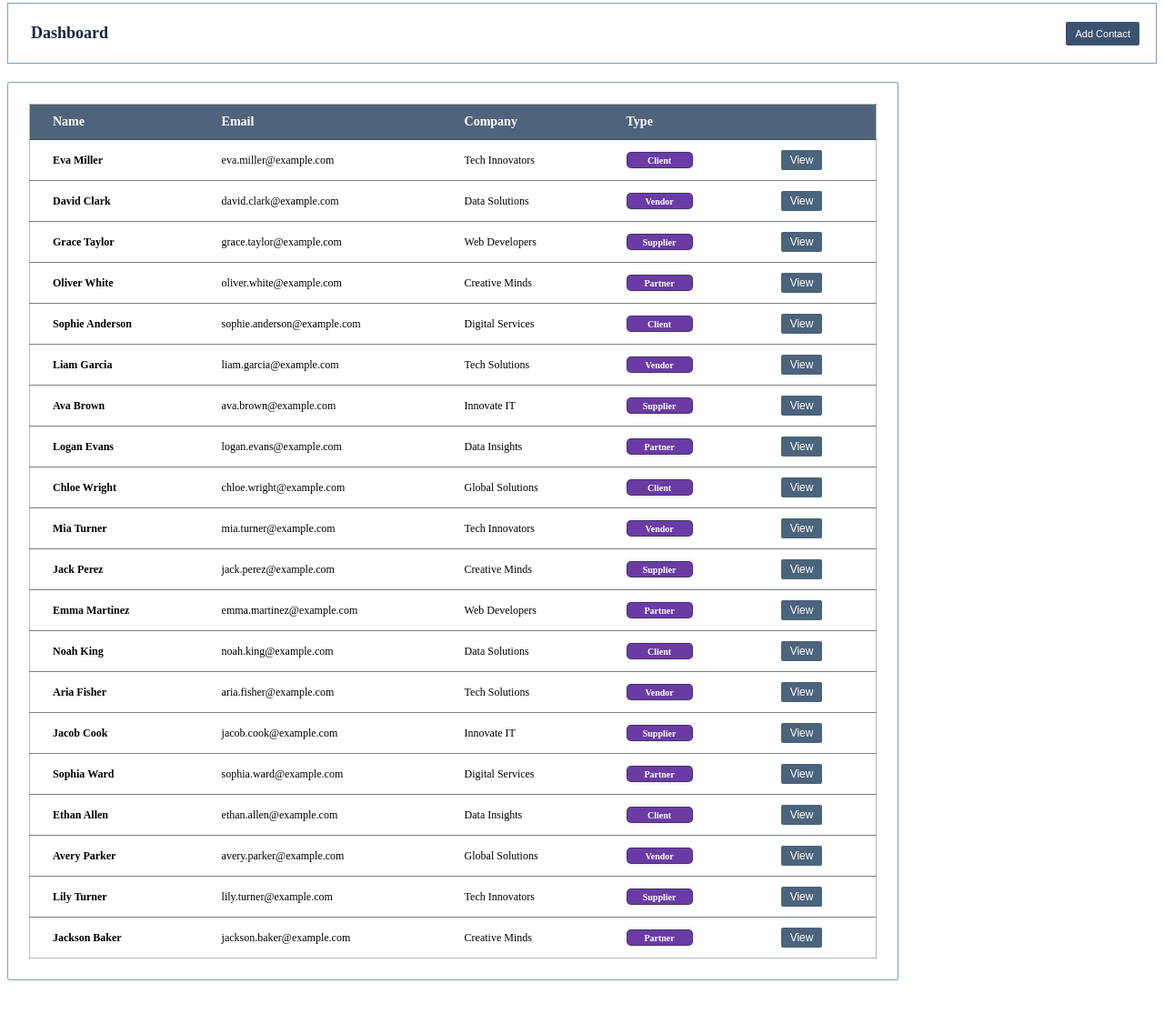
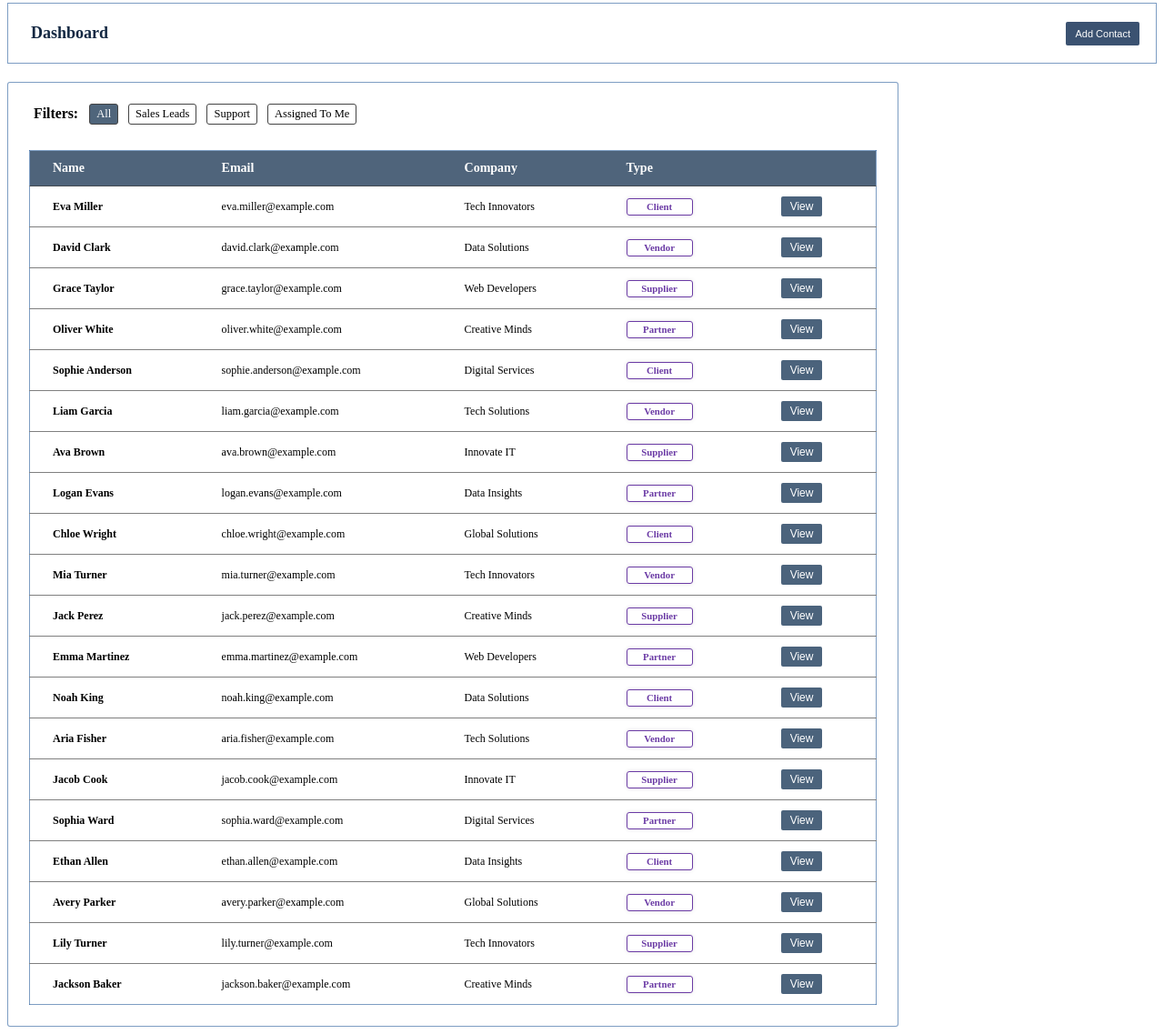
Before and after one commit to tarequerobinson/info2180-finalproject, a PHP site: page /screens/dashboard.php in a window 1280 px wide. Shown: the whole page at 91% size. Before the commit the page ends 1078 px from the top, so only its background shows below. Run offline with PHP 8.4, Linux system fonts and the light colour scheme; data comes from the database, SQL or seed files in the repository; data that the repository does not hold is empty.

Commit message:
Added filter bar in dashbaord and minor ui adjustments

```diff
--- a/css/dashboard.css
+++ b/css/dashboard.css
@@ -42,10 +42,50 @@
     padding: 23px;
 }
 
+#dashFilter {
+    display: flex;
+    margin-bottom: 18px;
+    margin-left: 5px;
+}
+
+#dashFilter h2{
+    font-size: 15.8px;
+    margin-top: 2px;
+    display: inline;
+}
+
+#dashFilter .radio-toolbar {
+    margin-left: 12px;
+}
+#dashFilter .radio-toolbar input[type="radio"] {
+    opacity: 0;
+    position: fixed;
+    width: 0;
+}
+#dashFilter .radio-toolbar label {
+    display: inline-block;
+    padding: 3px 7px;
+    margin-right: 7px;
+    font-size: 12.5px;
+    border: 1.4px solid #444;
+    border-radius: 3px;
+}
+#dashFilter .radio-toolbar label:hover {
+    background-color: rgba(197, 220, 239, 0.368);
+}
+#dashFilter .radio-toolbar input[type="radio"]:focus + label {
+    border: 1.4px solid #444;
+}
+#dashFilter .radio-toolbar input[type="radio"]:checked + label {
+    background-color: rgba(52, 77, 103, 0.868);
+    color: rgb(255, 255, 255);
+}
+
+
 #dashBody table {
 	border-collapse: collapse;
     border-radius: 3px;
-    border: 1.3px solid #00000046;
+    border: 1.5px solid rgba(37, 90, 154, 0.591);
     font-size: 12px;
     width: 72.78vw;
 }
@@ -69,34 +109,32 @@
 
 #support{
     justify-content: center;
-    color: white;
-    background-color: rgb(59, 123, 165);
+    color: rgb(59, 123, 165);
     box-shadow: rgba(0, 0, 0, 0.1) 0px 0px 5px 0px, rgba(0, 0, 0, 0.1) 0px 0px 1px 0px;
     width: 60px;
-    border-radius: 5px;
-	border:  1px solid rgba(36, 44, 54, 0.511);
+    border-radius: 3px;
+	border: 1.4px solid rgb(59, 123, 165);
     padding: 2.5px;
     padding-left: 5px;
     padding-right: 5px;
     text-align: center;
     font-weight: bold;
-    font-size: 10px;
+    font-size: 10.8px;
 }
 
 #saleslead{
     justify-content: center;
-    background-color: rgb(107, 59, 165);
+    color: rgb(107, 59, 165);
     box-shadow: rgba(0, 0, 0, 0.1) 0px 0px 5px 0px, rgba(0, 0, 0, 0.1) 0px 0px 1px 0px;
-    color: white;
     width: 55px;
-    border-radius: 5px;
-	border:  1px solid rgba(36, 44, 54, 0.511);
+    border-radius: 3px;
+	border:  1.4px solid rgb(107, 59, 165);
     padding: 2.5px;
     padding-left: 8px;
     padding-right: 8px;
     text-align: center;
     font-weight: bold;
-    font-size: 10px;
+    font-size: 10.8px;
     white-space: nowrap;
 }
 
--- a/css/login.css
+++ b/css/login.css
@@ -7,7 +7,7 @@ body{
 	background: rgba(255, 255, 255, 0.791);
 	height: 100vh;
 	overflow: hidden;
-	background-image: url("../images/gradient.jpg");
+	background-image: url("../images/gradient.png");
     background-position: center;
     background-repeat: no-repeat;
     background-attachment: fixed;
@@ -74,7 +74,7 @@ header{
     justify-content: center;
     align-items: center;
 	width: 35%;
-	background-color: rgb(232, 239, 243);
+	background-color: rgba(232, 239, 243, 0.948);
     border-radius: 10px;
     margin-top: 12px;
     padding: 20px;
--- a/css/users.css
+++ b/css/users.css
@@ -45,7 +45,7 @@
 #userBody table{
 	border-collapse: collapse;
     border-radius: 3px;
-    border: 1.3px solid #00000046;
+    border: 1.5px solid rgba(37, 90, 154, 0.591);
     font-size: 12px;
     width: 71.5vw;
 }
--- a/database/dbsetup.php
+++ b/database/dbsetup.php
@@ -1,12 +1,11 @@
 <?php
 $host = 'localhost';
-$port = '3307'; // Replace with your actual port number
 $username = 'project2_user';
 $password = 'password123';
 $dbname = 'dolphincrm';
 
 try {
-    $conn = new PDO("mysql:host=$host;port=$port;dbname=$dbname;charset=utf8mb4", $username, $password);
+    $conn = new PDO("mysql:host=$host;dbname=$dbname;charset=utf8mb4", $username, $password);
     $conn->setAttribute(PDO::ATTR_ERRMODE, PDO::ERRMODE_EXCEPTION);
 } catch (PDOException $e) {
     die("Connection failed: " . $e->getMessage());
--- a/screens/dashboard.php
+++ b/screens/dashboard.php
@@ -27,6 +27,25 @@
     </div>
 
     <div id='dashBody'>
+        <div id='dashFilter'>
+            <h2><i class="fa-solid fa-filter"></i> Filters: </h2>
+
+            <div class="radio-toolbar">
+                <input type="radio" id="All" name="cntsFilter" value="All" checked>
+                <label for="All">All</label>
+
+                <input type="radio" id="Sales Leads" name="cntsFilter" value="Sales Leads">
+                <label for="Sales Leads">Sales Leads</label>
+
+                <input type="radio" id="Support" name="cntsFilter" value="Support">
+                <label for="Support">Support</label>
+
+                <input type="radio" id="Assigned" name="cntsFilter" value="Assigned">
+                <label for="Assigned">Assigned To Me</label>
+            </div>
+        </div>
+
+
         <table id="contactstable">
             <thead>
                 <tr>
--- a/screens/users.php
+++ b/screens/users.php
@@ -41,7 +41,7 @@
                 <tr>
                     <td><strong><?= $row['firstname'] ?> <?= $row['lastname'] ?></strong></td>
                     <td><?= $row['email'] ?></td>
-                    <td><?= $row['role'] ?></td>
+                    <td><?= ucfirst($row['role']) ?></td>
                     <td><?= $row['created_at'] ?></td>
                 </tr>
             <?php endforeach; ?>
```
Also changed, not shown: images/gradient.png (added).
